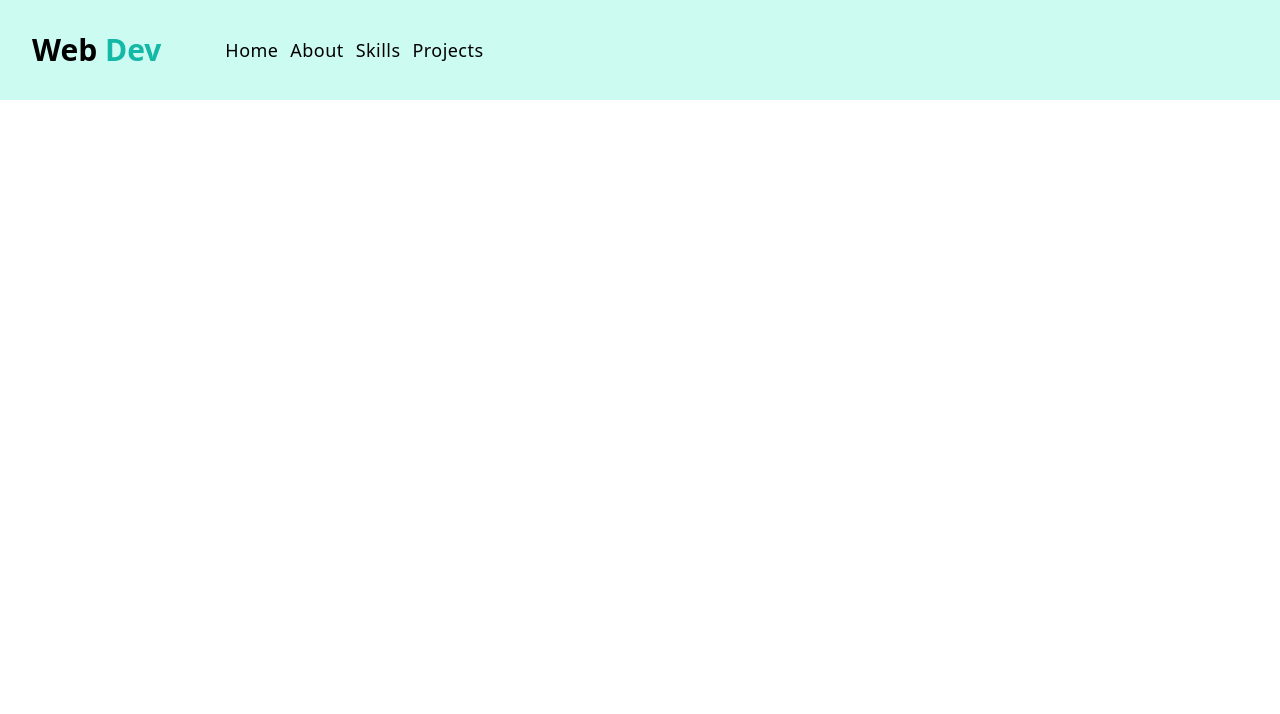
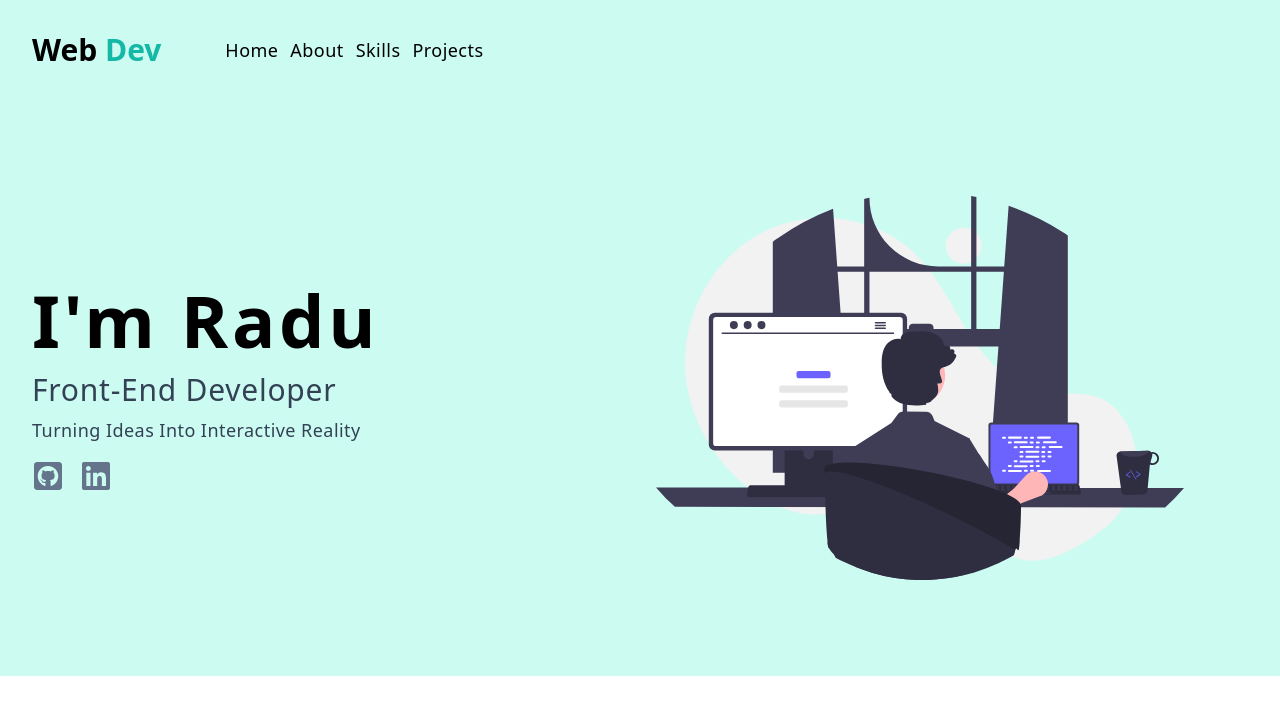
Before and after one commit to radu-bordea/React-Tailwind-Portfolio, a React (Vite) app: page / in a window 1280 px wide. Shown: the top 714 px of the page. Built offline with nearby package versions, Linux system fonts and the light colour scheme.

Commit message:
create Hero component

```diff
--- a/src/App.jsx
+++ b/src/App.jsx
@@ -1,9 +1,11 @@
 import React from "react";
 import Navbar from "./components/Navbar";
+import Hero from "./components/Hero";
 
 const App = () => {
   return <>
     <Navbar/>
+    <Hero/>
   </>
 };
 
--- /dev/null
+++ b/src/components/Hero.jsx
@@ -0,0 +1,34 @@
+import React from "react";
+import heroImg from "../assets/hero.svg";
+import { FaGithubSquare, FaLinkedin } from "react-icons/fa";
+
+const Hero = () => {
+  return (
+    <div className="bg-teal-100 py-24">
+      <div className="mx-auto max-w-7xl px-8 grid md:grid-cols-2 items-center gap-8">
+        <article>
+          <h1 className="text-7xl font-bold tracking-wider">I'm Radu</h1>
+          <p className="mt-4 text-3xl text-slate-700 capitalize tracking-wide ">
+            Front-End Developer
+          </p>
+          <p className="mt-2 text-lg text-slate-700 capitalize tracking-wide">
+            turning ideas into interactive reality
+          </p>
+          <div className="flex gap-x-4 mt-4">
+            <a href="#">
+                <FaGithubSquare className="h-8 w-8 text-slate-500 hover:text-black duration-300"/>
+            </a>
+            <a href="#">
+                <FaLinkedin className="h-8 w-8 text-slate-500 hover:text-black duration-300"/>
+            </a>
+          </div>
+        </article>
+        <article className="hidden md:block">
+            <img src={heroImg} className="h-80 lg:h-96" />
+        </article>
+      </div>
+    </div>
+  );
+};
+
+export default Hero;
```
Also changed, not shown: src/assets/hero.svg.
